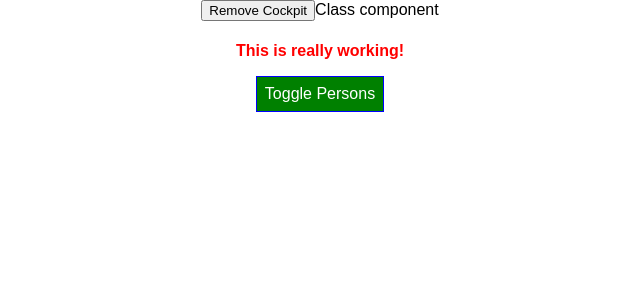
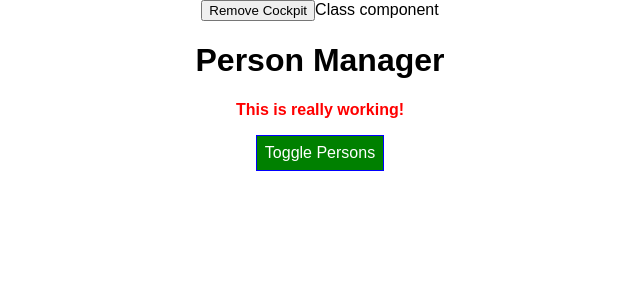
Before and after one commit to artseven/diving-deep, a React app: page / in a window 1280 px wide. Shown: the top 300 px of the page, without its empty margins (320-960 px from the left). Built offline with nearby package versions, Linux system fonts and the light colour scheme.

Commit message:
using React.memo for optimization

```diff
--- a/src/components/Cockpit/Cockpit.js
+++ b/src/components/Cockpit/Cockpit.js
@@ -14,6 +14,12 @@ const cockpit = (props) => {
     }
   }, [props.persons]);//changes to which properties we watch to trigger useEffect
 
+  useEffect(() => {
+    console.log('[Cockpit.js] 2nd useEffect');
+    return () => {
+      console.log('[Cockpit.js] cleanup work in 2nd useEffect');
+    }
+  })
   const assignedClasses = [];
 
   let btnClass = "";
@@ -21,10 +27,10 @@ const cockpit = (props) => {
     btnClass = classes.Red;
   }
 
-  if (props.persons.length <= 2) {
+  if (props.personsLength <= 2) {
     assignedClasses.push(classes.red);
   }
-  if (props.persons.length <= 1) {
+  if (props.personsLength <= 1) {
     assignedClasses.push(classes.bold);
   }
   return (
@@ -38,4 +44,4 @@ const cockpit = (props) => {
   );
 };
 
-export default cockpit;
+export default React.memo(cockpit);
--- a/src/containers/App.js
+++ b/src/containers/App.js
@@ -137,7 +137,11 @@ class App extends Component {
         </button>
         Class component
         {this.state.showCockpit ? (
-          <Cockpit persons={this.state.persons} />
+          <Cockpit
+            showPersons={this.state.showPersons}
+            personsLength={this.state.persons.length}
+            title={this.props.appTitle}
+          />
         ) : null}
       </div>
     );
```
